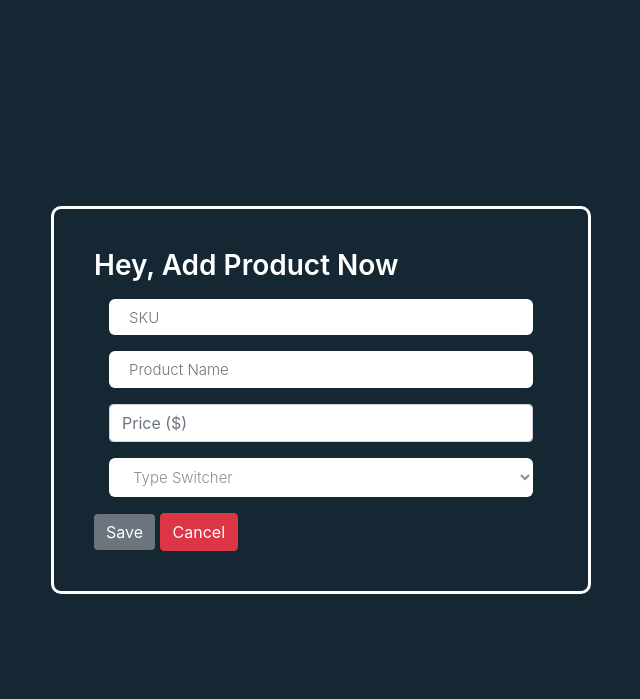
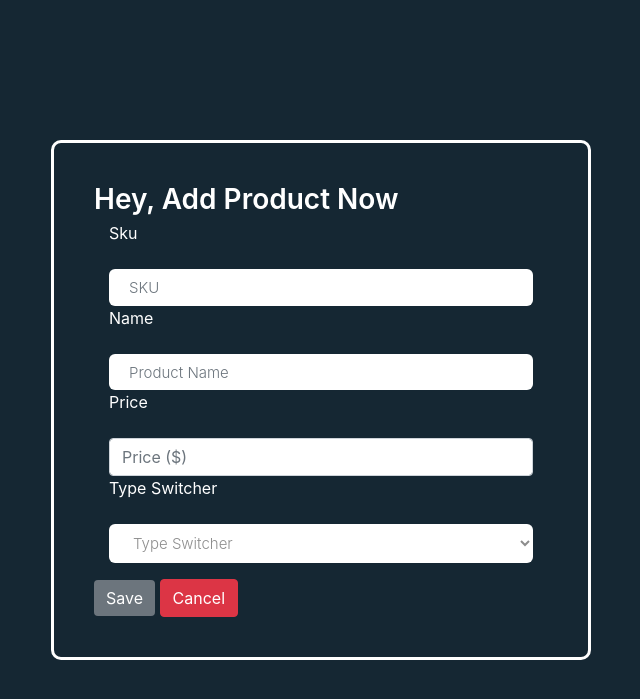
Before and after one commit to ahmed-ibrahim1998/scandiweb-assignment-, a PHP site: page /add-product in a window 1280 px wide. Shown: the top 699 px of the page, without its empty margins (319-959 px from the left). Run offline with PHP 8.4, Linux system fonts and the light colour scheme; some libraries are stand-ins or nearby versions.

Commit message:
init commit

```diff
--- a/views/add-product.php
+++ b/views/add-product.php
@@ -5,8 +5,8 @@
     <meta charset="UTF-8">
     <meta http-equiv="X-UA-Compatible" content="IE=edge">
     <meta name="viewport" content="width=device-width, initial-scale=1.0">
-    <link rel="stylesheet" href="../../assets/css/bootstrap.min.css">
-    <link rel="stylesheet" href="../../assets/css/style.css">
+    <link rel="stylesheet" href="../assets/css/bootstrap.min.css">
+    <link rel="stylesheet" href="../assets/css/style.css">
     <title>Add Product</title>
 </head>
 
@@ -21,21 +21,21 @@
                         <h3>Hey, Add Product Now</h3>
                         <form id="product_form" method="POST" action="#">
                             <div class="col-md-12">
-                                <input class="form-control" type="text" name="sku" id="sku" placeholder="SKU">
+                                <label for="sku">Sku</label><input class="form-control" type="text" name="sku" id="sku" placeholder="SKU">
                             </div>
 
                             <div class="col-md-12">
-                                <input class="form-control mt-3" type="text" name="name" id="name"
-                                    placeholder="Product Name">
+                                <label for="name">Name </label><input class="form-control mt-3" type="text" name="name" id="name"
+                                                                 placeholder="Product Name">
                             </div>
 
                             <div class="col-md-12">
-                                <input class="form-control mt-3" type="number" name="price" id="price"
-                                    placeholder="Price ($)">
+                                <label for="price">Price</label><input class="form-control mt-3" type="number" name="price" id="price"
+                                                                  placeholder="Price ($)">
                             </div>
 
                             <div class="col-md-12">
-                                <select class="form-select m-0 mt-3" id="productType">
+                                <label for="productType">Type Switcher</label><select class="form-select m-0 mt-3" id="productType">
                                     <option value="" selected>Type Switcher</option>
                                     <option value="DVD" id="DVD">DVD-disc</option>
                                     <option value="Book" id="Book">Book</option>
@@ -85,9 +85,9 @@
     </div>
 
 
-    <script src="../../assets/js/jquery3.4.1.min.js"></script>
-    <script src="../../assets/js/bootstrap.min.js"></script>
-    <script src="../../assets/js/main.js"></script>
+    <script src="../assets/js/jquery3.4.1.min.js"></script>
+    <script src="../assets/js/bootstrap.min.js"></script>
+    <script src="../assets/js/main.js"></script>
 </body>
 
 </html>
--- a/views/product.php
+++ b/views/product.php
@@ -14,7 +14,7 @@
     <nav class="navbar navbar-light bg-light">
         <a class="navbar-brand" href="#">Product</a>
         <ul class="actions justify-content-end my-0">
-            <button onclick="window.location.replace('/add-product');" class="btn btn-success">ADD</button>
+            <button onclick="window.location.replace('add-product');" class="btn btn-success">ADD</button>
             <button id="delete-product-btn" class="btn btn-danger">MASS DELETE</button>
         </ul>
     </nav>
```
